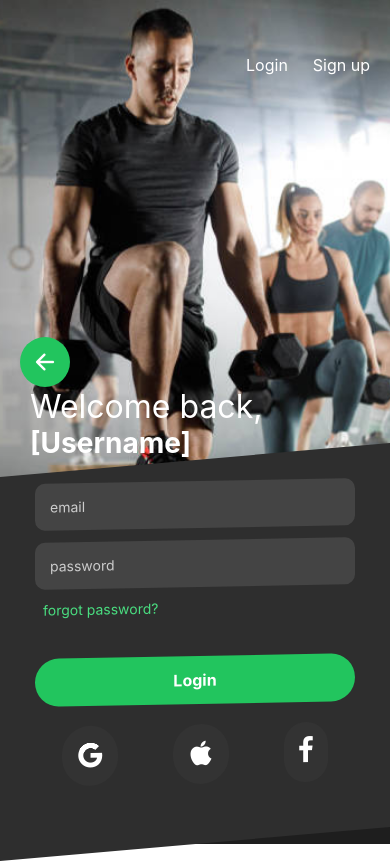
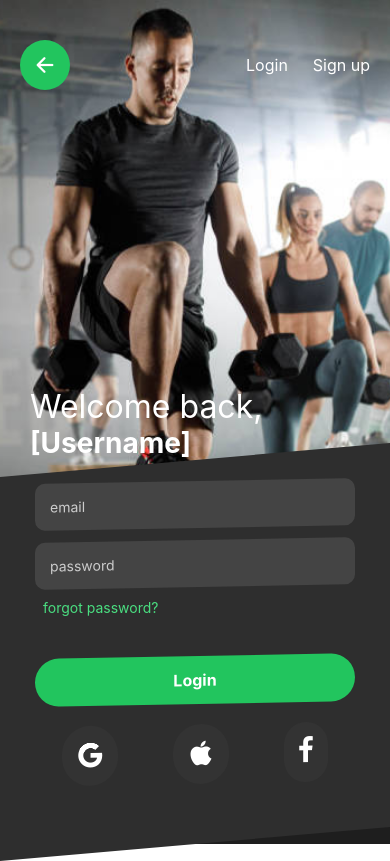
Before and after one commit to TGbadebo02/TitanTrack2.0, a React Native app: screen /LoginScreen in a window 390 px wide. Built offline with nearby package versions, Linux system fonts and the light colour scheme.

Commit message:
login & sign up functionality working.

```diff
--- a/src/components/backButton.jsx
+++ b/src/components/backButton.jsx
@@ -4,9 +4,9 @@ import { Ionicons } from '@expo/vector-icons';
 
 const BackButton = ({ onPress, style = {} }) => {
   return (
-    <TouchableOpacity style={[styles.button, style]} onPress={onPress}>
-      <Ionicons name="arrow-back" size={26} color="#fff" />
-    </TouchableOpacity>
+    <TouchableOpacity onPress={onPress} style={[styles.button, style]}>
+    <Ionicons name="arrow-back" size={24} color="#fff" />
+  </TouchableOpacity>
   );
 };
 
@@ -14,11 +14,13 @@ export default BackButton;
 
 const styles = StyleSheet.create({
   button: {
+    position: 'absolute', // 🛠️ This is the key
     backgroundColor: '#22c55e',
     width: 50,
     height: 50,
     borderRadius: 25,
     justifyContent: 'center',
     alignItems: 'center',
+    zIndex: 10, // ensu
   },
 });
--- a/src/screens/LoginScreen.jsx
+++ b/src/screens/LoginScreen.jsx
@@ -13,7 +13,13 @@ const LoginScreen = ({navigation}) => {
           style={styles.imageBackground}
         >
           {/* Top nav */}
-          <Backbutton onPress={() => navigation.goBack()} style={{ marginTop: 100, marginLeft: 20, alignSelf: 'flex-start' }}/>
+          <Backbutton
+          onPress={() => navigation.goBack()}
+          style={{
+            top: 40,
+            left: 20}}
+          />
+
           <View style={styles.topRow}>
             <Text style={styles.link}>Login</Text>
             <Text style={styles.link} onPress={() => navigation.navigate('SignupScreen')}>
@@ -129,7 +135,7 @@ const styles = StyleSheet.create({
   forgot: {
     color: '#4ade80',
     marginBottom: 40,
-    transform: [{ skewY: '4deg' }],
+    transform: [{ skewY: '5deg' }],
     paddingLeft: 8,
   },
   loginButton: {
--- a/src/screens/SignupScreen.jsx
+++ b/src/screens/SignupScreen.jsx
@@ -9,8 +9,9 @@ import {
 } from 'react-native';
 import { AntDesign, FontAwesome, Ionicons } from '@expo/vector-icons';
 import { SafeAreaView } from 'react-native-safe-area-context';
-
+import { useNavigation } from '@react-navigation/native';
 const LoginScreen = () => {
+  const navigation =useNavigation();
   return (
     <SafeAreaView style={styles.safeArea} edges={['top']}>
       <View style={styles.container}>
@@ -20,7 +21,9 @@ const LoginScreen = () => {
         >
           {/* Top nav */}
           <View style={styles.topRow}>
+          <TouchableOpacity onPress={() => navigation.navigate('LoginScreen')}>
             <Text style={[styles.link, styles.login]}>Login</Text>
+            </TouchableOpacity>
             <Text style={[styles.link]}>Sign up</Text>
           </View>
 
@@ -102,7 +105,7 @@ const styles = StyleSheet.create({
   },
   welcomeContainer: {
     paddingLeft: 30,
-    marginBottom: 300,
+    marginBottom: 320,
   },
   welcome: {
     fontSize: 32,
@@ -122,7 +125,7 @@ const styles = StyleSheet.create({
     paddingTop: -10,
     paddingBottom: 40,
     justifyContent: 'center',
-    marginTop:-300,
+    marginTop:-320,
   },
   input: {
     backgroundColor: '#444',
```
